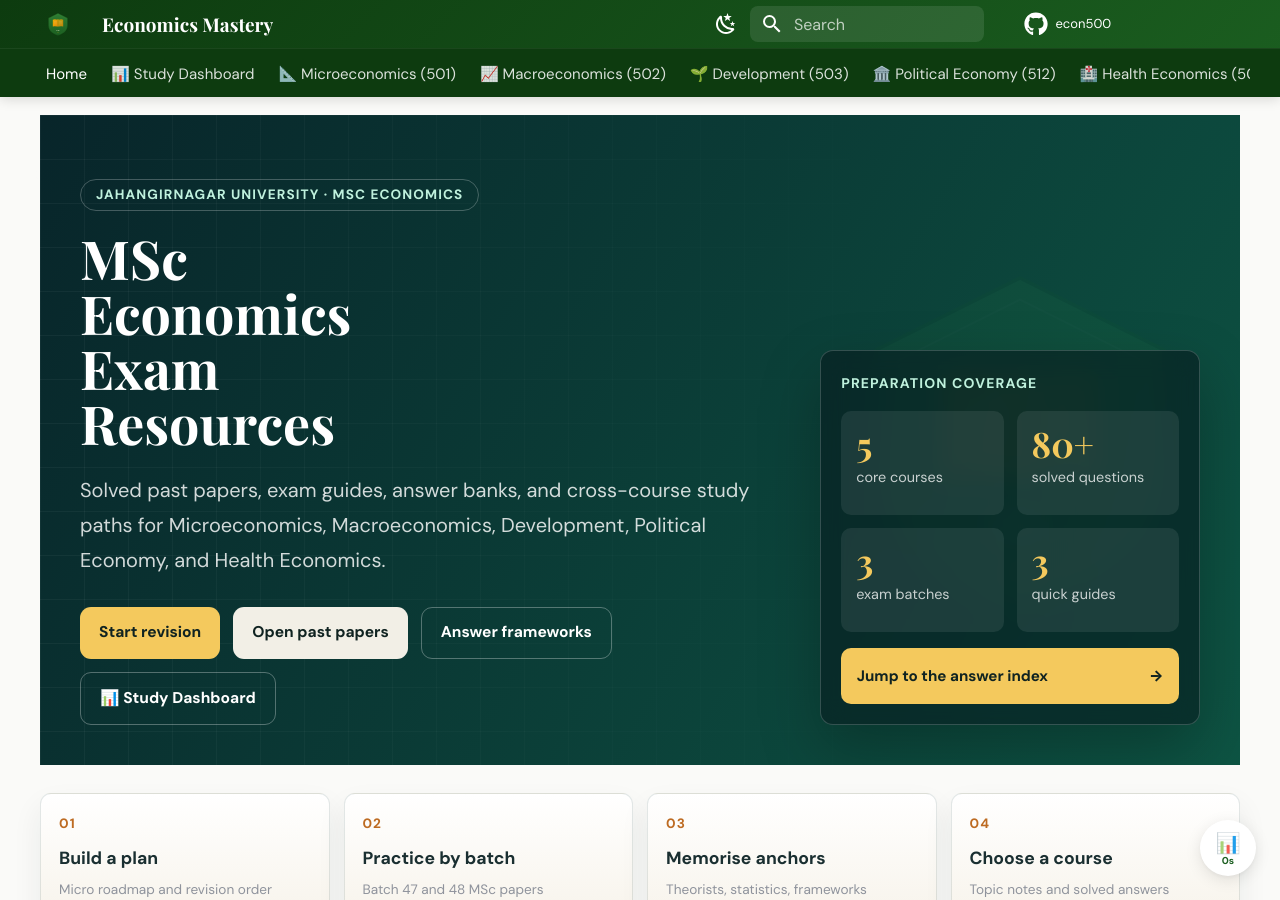
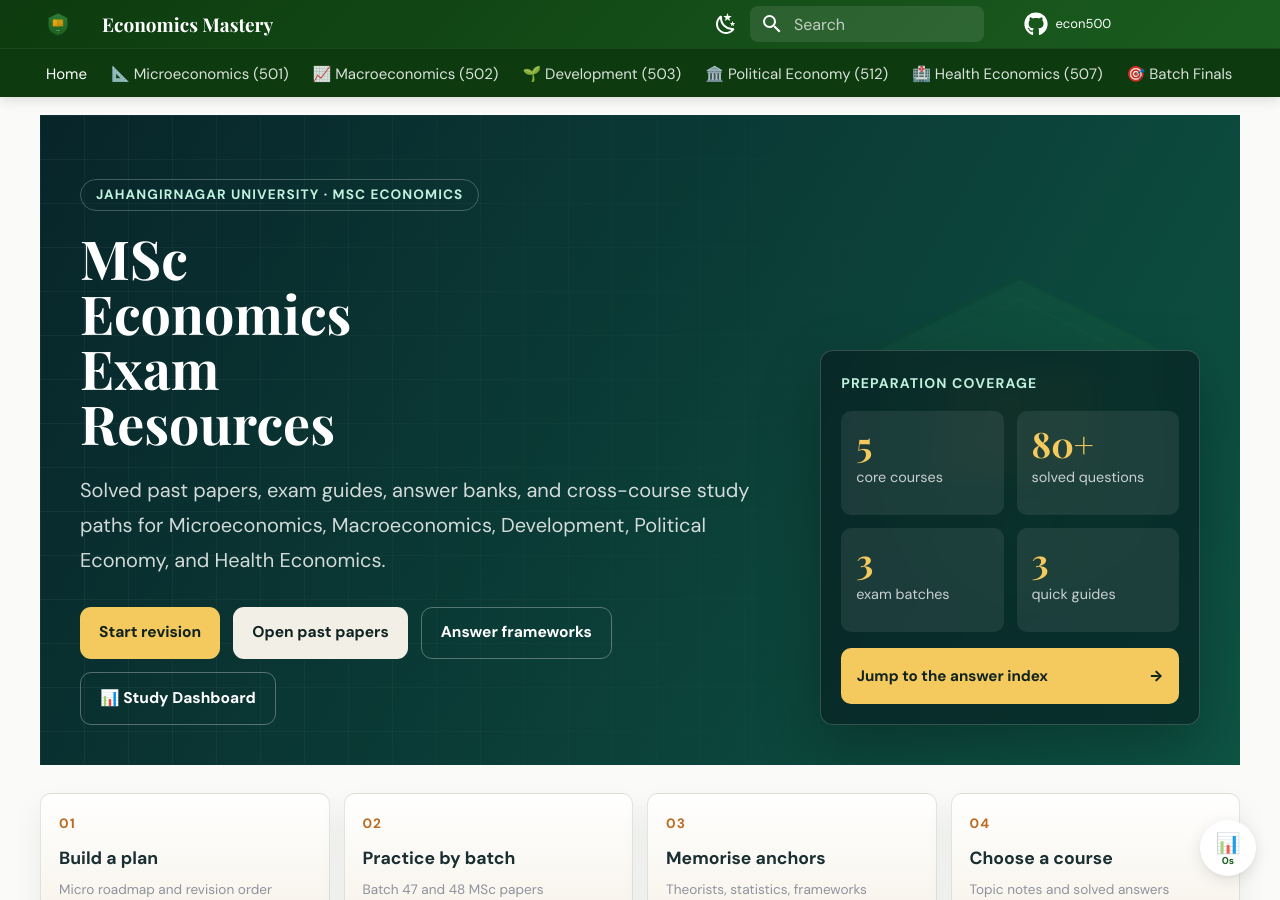
Before and after one commit to nabil0x/econ500, an MkDocs documentation site: the page built from docs/index.md, in a window 1280 px wide and 900 px high. Built offline with MkDocs 1.6.1 and Material for MkDocs 9.7.7, drawn with Linux system fonts in a browser that asks for light colours; some web fonts are replaced; comment, search, counter and statistics services are not loaded.

Commit message:
Hide Study Dashboard from nav header
Ultraworked with [Sisyphus](https://github.com/code-yeongyu/oh-my-openagent)

Co-authored-by: Sisyphus <clio-agent@sisyphuslabs.ai>

```diff
--- a/mkdocs.yml
+++ b/mkdocs.yml
@@ -94,7 +94,6 @@ markdown_extensions:
 # =====================================================================
 nav:
   - Home: index.md
-  - 📊 Study Dashboard: study-dashboard.md
   # ─── MICROECONOMICS (501) ─────────────────────────────────────────
   - 📐 Microeconomics (501):
     - Overview: 501-Microeconomics/README.md
```
